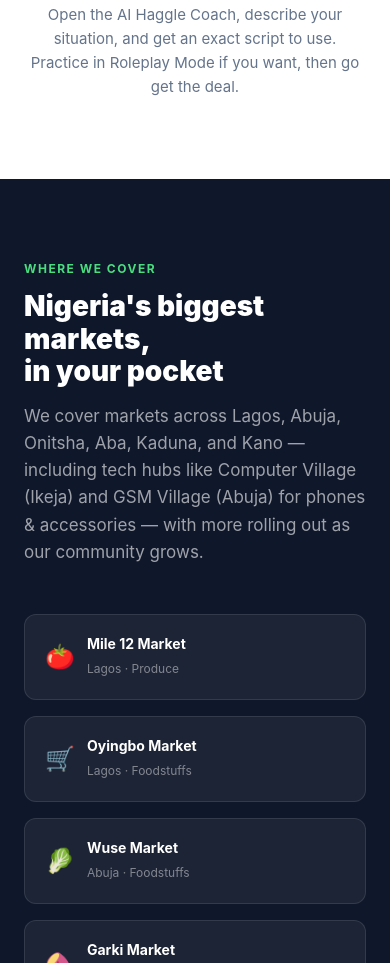
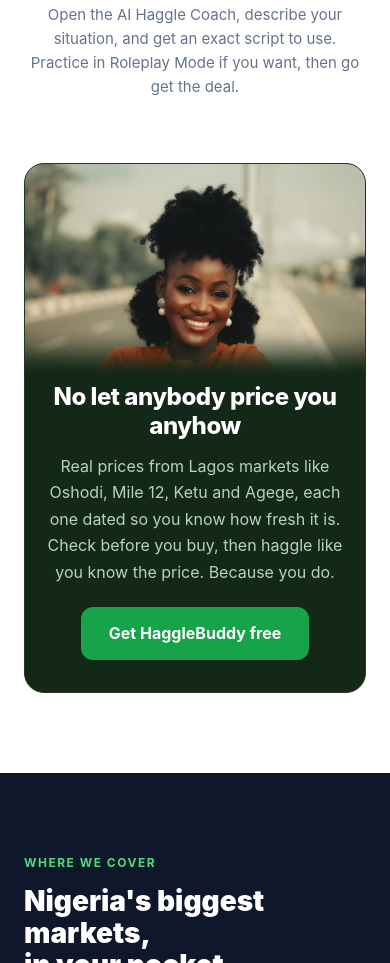
Before and after one commit to Chibuchibs/hagglebuddy-site, a plain HTML site: page index.html in a window 390 px wide. Shown: the part 4143-5106 px from the top of the page. Drawn offline with Linux system fonts and the light colour scheme.

Commit message:
Homepage: photo band under How It Works

```diff
--- a/index.html
+++ b/index.html
@@ -511,8 +511,28 @@
     .footer-bottom-links a { font-size: 13px; color: rgba(255,255,255,0.5); transition: color .2s; }
     .footer-bottom-links a:hover { color: #4ade80; }
 
+    /* ── PRICE BAND ── */
+    /* The one photograph on the page (built by store-assets/marketing/build-price-band.py).
+       The fade to green is baked into the JPEG, so the copy sits on flat colour on
+       desktop; phones get their own face-centred strip on top with text below. */
+    .priceband {
+      margin-top: 64px; border-radius: 20px; overflow: hidden;
+      background: #142818 url(img/price-band.jpg) right center / auto 100% no-repeat;
+      min-height: 340px; display: flex; align-items: center;
+      border: 1px solid #1f3a24;
+    }
+    .priceband .pbtext { width: 52%; padding: 40px 44px; text-align: left; }
+    .priceband h2 { font-size: clamp(24px, 2.8vw, 32px); font-weight: 800; color: #fff;
+                    margin: 0 0 12px; letter-spacing: -.02em; line-height: 1.2; }
+    .priceband p { color: #b7d3bd; font-size: 16px; line-height: 1.65; margin: 0 0 22px; }
+
     /* ── RESPONSIVE ── */
     @media (max-width: 768px) {
+      .priceband {
+        display: block; min-height: 0; text-align: center;
+        background: #142818 url(img/price-band-sm.jpg) center top / 100% auto no-repeat;
+      }
+      .priceband .pbtext { width: auto; padding: calc(62.7% + 6px) 22px 32px; text-align: center; }
       .nav-links { display: none; }
       .hero { padding: 60px 20px 70px; }
       .hero-phones { height: 260px; }
@@ -766,6 +786,14 @@
         <div class="step-num">3</div>
         <h3>Haggle with Confidence</h3>
         <p>Open the AI Haggle Coach, describe your situation, and get an exact script to use. Practice in Roleplay Mode if you want, then go get the deal.</p>
+      </div>
+    </div>
+
+    <div class="priceband">
+      <div class="pbtext">
+        <h2>No let anybody price you anyhow</h2>
+        <p>Real prices from Lagos markets like Oshodi, Mile 12, Ketu and Agege, each one dated so you know how fresh it is. Check before you buy, then haggle like you know the price. Because you do.</p>
+        <a href="#download" class="btn-primary">Get HaggleBuddy free</a>
       </div>
     </div>
   </div>
```
Also changed, not shown: img/price-band-sm.jpg (added), img/price-band.jpg (added).
